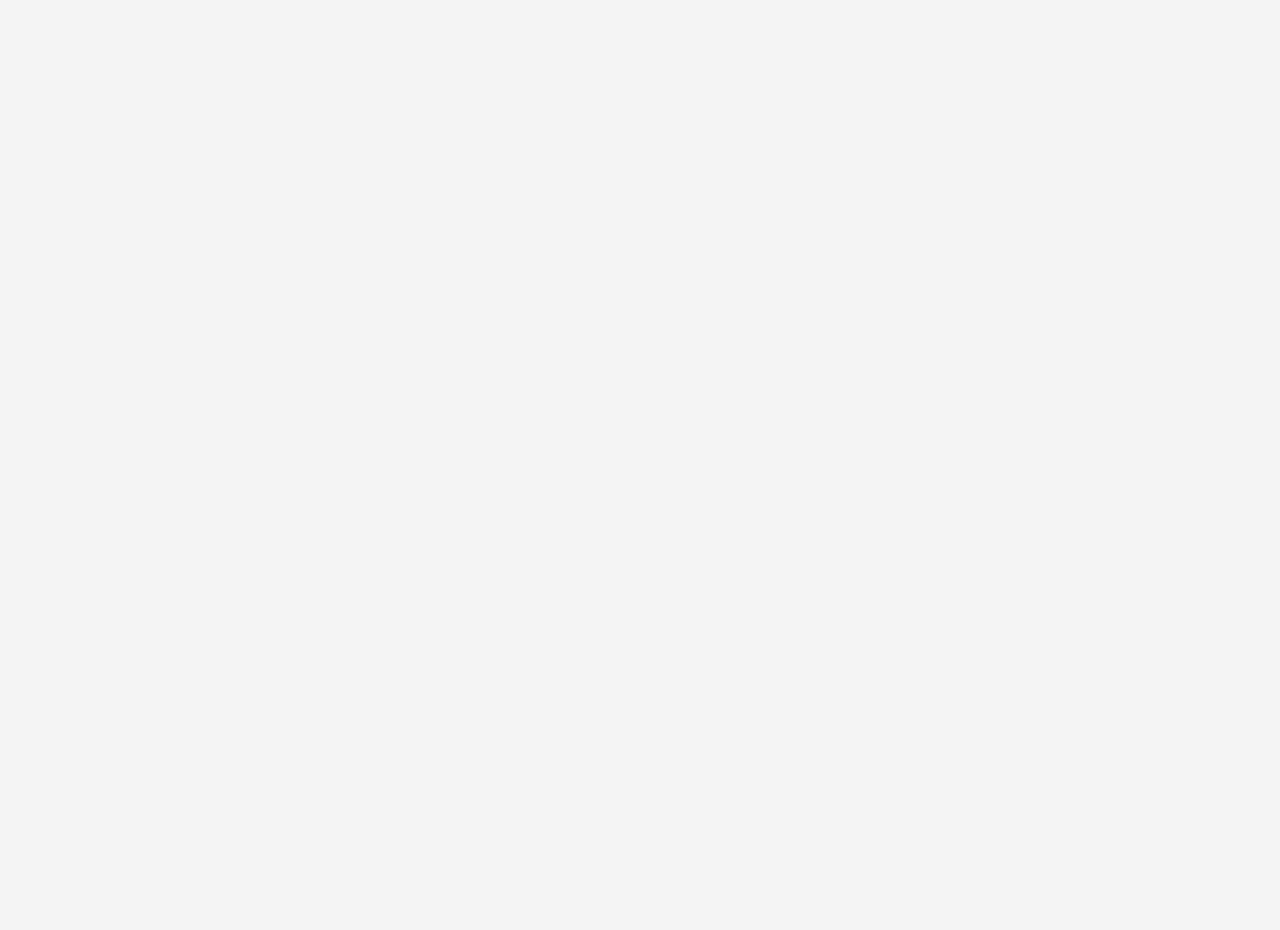
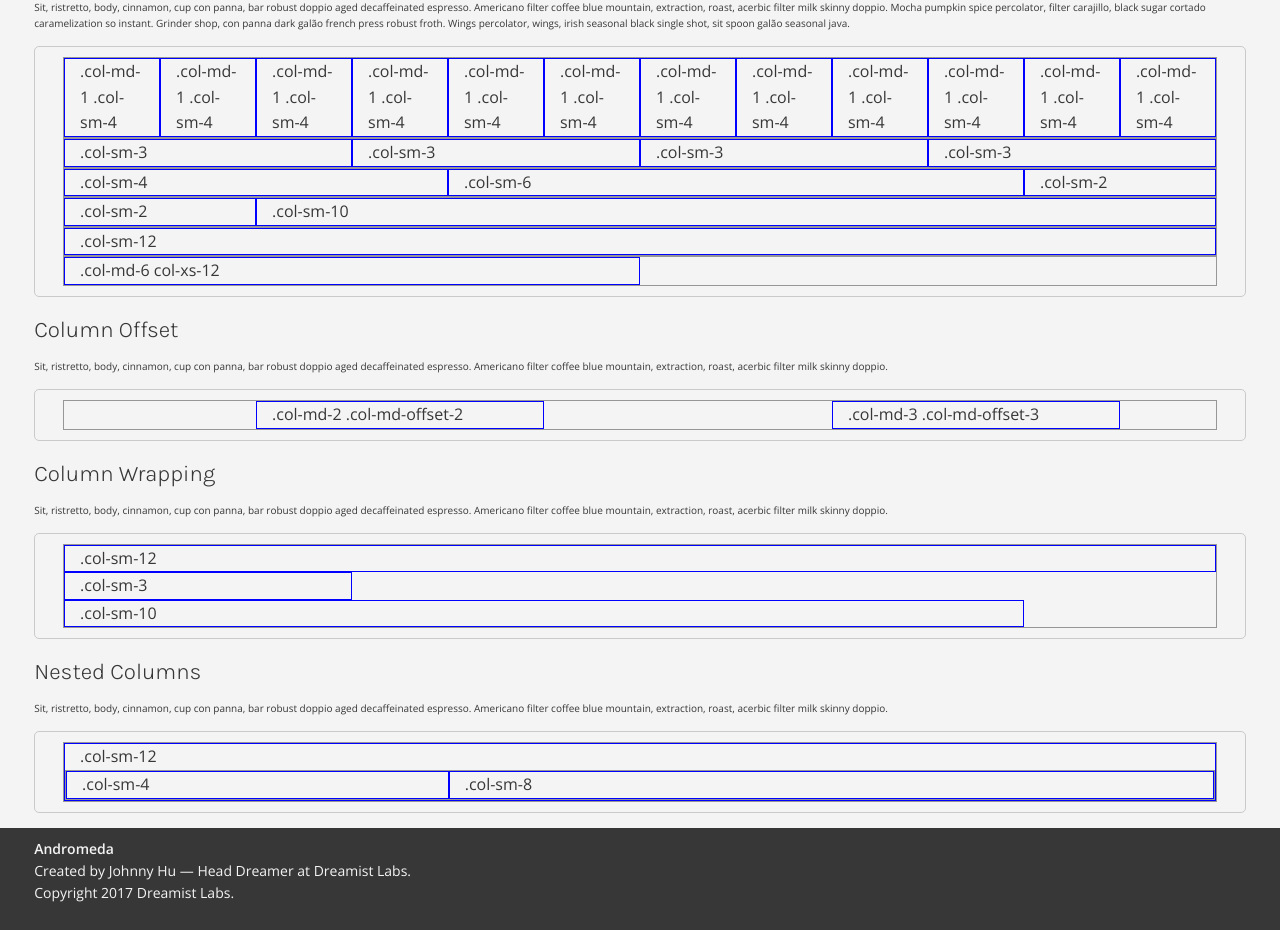
Before and after one commit to dreamistlabs/andromeda, a React (Create React App) app: page / in a window 1280 px wide. Shown: the part 640-1570 px from the top of the page. Before the commit the page ends 800 px from the top, so only its background shows below. Built offline with nearby package versions, Linux system fonts and the light colour scheme.

Commit message:
Elements with multiple columns declared are now properly styled

```diff
--- a/public/assets/stylesheets/andromeda.css
+++ b/public/assets/stylesheets/andromeda.css
@@ -1,6 +1,7 @@
 /**********************************
   VARIABLES
  **********************************/
+/* container */
 /* Media Queries */
 /*! normalize.css v7.0.0 | MIT License | github.com/necolas/normalize.css */
 /* Document
@@ -533,27 +534,37 @@ hr {
  **********************************/
 .container, .container-fluid {
   margin: 0 auto;
-  padding-left: 1rem;
-  padding-right: 1rem; }
+  padding-left: 1.5rem;
+  padding-right: 1.5rem; }
 
 .container {
   max-width: 1400px; }
 
 .container-fluid {
-  max-width: 98%; }
+  max-width: 97%; }
 
 .row {
   display: flex;
   flex-flow: row wrap;
-  margin-left: -1rem;
-  margin-right: -1rem; }
+  margin-left: -1.5rem;
+  margin-right: -1.5rem;
+  border: 1px solid #969696; }
 
 /**********************************
   GRID SYSTEM (WIP)
  **********************************/
-.col-xs-1, .col-xs-2, .col-xs-3, .col-xs-4, .col-xs-5, .col-xs-6, .col-xs-7, .col-xs-8, .col-xs-9, .col-xs-10, .col-xs-11, .col-xs-12, .col-sm-1, .col-sm-2, .col-sm-3, .col-sm-4, .col-sm-5, .col-sm-6, .col-sm-7, .col-sm-8, .col-sm-9, .col-sm-10, .col-sm-11, .col-sm-12, .col-md-1, .col-md-2, .col-md-3, .col-md-4, .col-md-5, .col-md-6, .col-md-7, .col-md-8, .col-md-9, .col-md-10, .col-md-11, .col-md-12, .col-lg-1, .col-lg-2, .col-lg-3, .col-lg-4, .col-lg-5, .col-lg-6, .col-lg-7, .col-lg-8, .col-lg-9, .col-lg-10, .col-lg-11, .col-lg-12 {
-  padding: 0 1rem;
-  overflow: hidden; }
+/*
+ * Andromeda's Grid System is based off of a 12-column structure.
+ */
+/* thematic/defining variables */
+/* referential variables */
+[class^="col-"] {
+  position: relative;
+  padding: 0 1.5rem;
+  width: 100%;
+  min-height: 1px;
+  overflow: hidden;
+  border: 1px solid blue; }
 
 .col-xs-1 {
   width: 8.33333%; }
@@ -699,6 +710,110 @@ hr {
 .col-lg-12 {
   width: 100.0%; }
 
+@media screen and (min-width: 1200px) and (max-width: 1800px) {
+  .col-lg-1 {
+    width: 8.33333%; }
+  .col-lg-2 {
+    width: 16.66667%; }
+  .col-lg-3 {
+    width: 25.0%; }
+  .col-lg-4 {
+    width: 33.33333%; }
+  .col-lg-5 {
+    width: 41.66667%; }
+  .col-lg-6 {
+    width: 50.0%; }
+  .col-lg-7 {
+    width: 58.33333%; }
+  .col-lg-8 {
+    width: 66.66667%; }
+  .col-lg-9 {
+    width: 75.0%; }
+  .col-lg-10 {
+    width: 83.33333%; }
+  .col-lg-11 {
+    width: 91.66667%; }
+  .col-lg-12 {
+    width: 100.0%; } }
+
+@media screen and (min-width: 900px) and (max-width: 1200px) {
+  .col-md-1 {
+    width: 8.33333%; }
+  .col-md-2 {
+    width: 16.66667%; }
+  .col-md-3 {
+    width: 25.0%; }
+  .col-md-4 {
+    width: 33.33333%; }
+  .col-md-5 {
+    width: 41.66667%; }
+  .col-md-6 {
+    width: 50.0%; }
+  .col-md-7 {
+    width: 58.33333%; }
+  .col-md-8 {
+    width: 66.66667%; }
+  .col-md-9 {
+    width: 75.0%; }
+  .col-md-10 {
+    width: 83.33333%; }
+  .col-md-11 {
+    width: 91.66667%; }
+  .col-md-12 {
+    width: 100.0%; } }
+
+@media screen and (min-width: 600px) and (max-width: 900px) {
+  .col-sm-1 {
+    width: 8.33333%; }
+  .col-sm-2 {
+    width: 16.66667%; }
+  .col-sm-3 {
+    width: 25.0%; }
+  .col-sm-4 {
+    width: 33.33333%; }
+  .col-sm-5 {
+    width: 41.66667%; }
+  .col-sm-6 {
+    width: 50.0%; }
+  .col-sm-7 {
+    width: 58.33333%; }
+  .col-sm-8 {
+    width: 66.66667%; }
+  .col-sm-9 {
+    width: 75.0%; }
+  .col-sm-10 {
+    width: 83.33333%; }
+  .col-sm-11 {
+    width: 91.66667%; }
+  .col-sm-12 {
+    width: 100.0%; } }
+
+@media screen and (max-width: 600px) {
+  .col-xs-1 {
+    width: 8.33333%; }
+  .col-xs-2 {
+    width: 16.66667%; }
+  .col-xs-3 {
+    width: 25.0%; }
+  .col-xs-4 {
+    width: 33.33333%; }
+  .col-xs-5 {
+    width: 41.66667%; }
+  .col-xs-6 {
+    width: 50.0%; }
+  .col-xs-7 {
+    width: 58.33333%; }
+  .col-xs-8 {
+    width: 66.66667%; }
+  .col-xs-9 {
+    width: 75.0%; }
+  .col-xs-10 {
+    width: 83.33333%; }
+  .col-xs-11 {
+    width: 91.66667%; }
+  .col-xs-12 {
+    width: 100.0%; } }
+
 .col-xs-offset-1 {
   margin-left: 8.33333%; }
 
@@ -834,6 +949,14 @@ hr {
 /**********************************
   UTILITIES (WIP)
  **********************************/
+/* Padding and Margin Classes
+ * The following creates classes that increase the padding or margin
+ * of an element in increments of 5px. Each class is named based on
+ * the property (ie. padding or margin) and side (ie. top, right, bottom,
+ * or left) it's targeting. For example, to add 35px of padding on the
+ * left of an element, the class to use would be .pl-35. The max increment
+ * available is 100px.
+ */
 .mt-5 {
   margin-top: 5px; }
 
--- a/src/components/App.jsx
+++ b/src/components/App.jsx
@@ -4,7 +4,7 @@ import React, { Component } from 'react';
 
 import Dashboard from '../components/Dashboard/Dashboard';
 import BaselinePage from '../pages/baseline';
-// import GridSystemPage from '../pages/grid-system';
+import GridSystemPage from '../pages/grid-system';
 import './app.css';
 
 import Footer from './Footer/Footer';
@@ -63,7 +63,7 @@ class App extends Component {
         </section>
 
         {/*<BaselinePage />*/}
-        {/*<GridSystemPage />*/}
+        <GridSystemPage />
 
         <Footer />
       </div>
--- a/src/pages/grid-system.jsx
+++ b/src/pages/grid-system.jsx
@@ -19,46 +19,72 @@ export default class GridSystemPage extends Component {
             </header>
             <div className="docs example">
                 <div className="docs card">
-                    <div className="m31 container-fluid">
-                        <div className="m31 row">
-                            <div className="m31 col-1">.m31.col-1</div>
-                            <div className="m31 col-1">.m31.col-1</div>
-                            <div className="m31 col-1">.m31.col-1</div>
-                            <div className="m31 col-1">.m31.col-1</div>
-                            <div className="m31 col-1">.m31.col-1</div>
-                            <div className="m31 col-1">.m31.col-1</div>
-                            <div className="m31 col-1">.m31.col-1</div>
-                            <div className="m31 col-1">.m31.col-1</div>
-                            <div className="m31 col-1">.m31.col-1</div>
-                            <div className="m31 col-1">.m31.col-1</div>
-                            <div className="m31 col-1">.m31.col-1</div>
-                            <div className="m31 col-1">.m31.col-1</div>
+                    <div className="container-fluid">
+                        <div className="row">
+                            <div className="col-md-1 col-sm-4">.col-md-1 .col-sm-4</div>
+                            <div className="col-md-1 col-sm-4">.col-md-1 .col-sm-4</div>
+                            <div className="col-md-1 col-sm-4">.col-md-1 .col-sm-4</div>
+                            <div className="col-md-1 col-sm-4">.col-md-1 .col-sm-4</div>
+                            <div className="col-md-1 col-sm-4">.col-md-1 .col-sm-4</div>
+                            <div className="col-md-1 col-sm-4">.col-md-1 .col-sm-4</div>
+                            <div className="col-md-1 col-sm-4">.col-md-1 .col-sm-4</div>
+                            <div className="col-md-1 col-sm-4">.col-md-1 .col-sm-4</div>
+                            <div className="col-md-1 col-sm-4">.col-md-1 .col-sm-4</div>
+                            <div className="col-md-1 col-sm-4">.col-md-1 .col-sm-4</div>
+                            <div className="col-md-1 col-sm-4">.col-md-1 .col-sm-4</div>
+                            <div className="col-md-1 col-sm-4">.col-md-1 .col-sm-4</div>
                         </div>
                     </div>
-                    <div className="m31 container-fluid">
-                        <div className="m31 row">
-                            <div className="m31 col-3">.m31.col-3</div>
-                            <div className="m31 col-3">.m31.col-3</div>
-                            <div className="m31 col-3">.m31.col-3</div>
-                            <div className="m31 col-3">.m31.col-3</div>
+                    <div className="container-fluid">
+                        <div className="row">
+                            <div className="col-sm-3">.col-sm-3</div>
+                            <div className="col-sm-3">.col-sm-3</div>
+                            <div className="col-sm-3">.col-sm-3</div>
+                            <div className="col-sm-3">.col-sm-3</div>
                         </div>
                     </div>
-                    <div className="m31 container-fluid">
-                        <div className="m31 row">
-                            <div className="m31 col-4">.m31.col-4</div>
-                            <div className="m31 col-6">.m31.col-6</div>
-                            <div className="m31 col-2">.m31.col-2</div>
+                    <div className="container-fluid">
+                        <div className="row">
+                            <div className="col-sm-4">.col-sm-4</div>
+                            <div className="col-sm-6">.col-sm-6</div>
+                            <div className="col-sm-2">.col-sm-2</div>
                         </div>
                     </div>
-                    <div className="m31 container-fluid">
-                        <div className="m31 row">
-                            <div className="m31 col-2">.m31.col-2</div>
-                            <div className="m31 col-10">.m31.col-10</div>
+                    <div className="container-fluid">
+                        <div className="row">
+                            <div className="col-sm-2">.col-sm-2</div>
+                            <div className="col-sm-10">.col-sm-10</div>
                         </div>
                     </div>
-                    <div className="m31 container-fluid">
-                        <div className="m31 row">
-                            <div className="m31 col-12">.m31.col-12</div>
+                    <div className="container-fluid">
+                        <div className="row">
+                            <div className="col-sm-12">.col-sm-12</div>
+                        </div>
+                    </div>
+                    <div className="container-fluid">
+                        <div className="row">
+                            <div className="col-md-6 col-xs-12">.col-md-6 col-xs-12</div>
+                        </div>
+                    </div>
+                </div>
+            </div>
+        </section>
+
+        <section className="docs section" name="column-wrapping">
+            <header className="docs section__header">
+                <h2 className="docs section__title">
+                    Column Offset
+                </h2>
+                <p className="docs section__description">
+                    Sit, ristretto, body, cinnamon, cup con panna, bar robust doppio aged decaffeinated espresso. Americano filter coffee blue mountain, extraction, roast, acerbic filter milk skinny doppio.
+                </p>
+            </header>
+            <div className="docs example">
+                <div className="docs card">
+                    <div className="container-fluid">
+                        <div className="row">
+                            <div className="col-xs-4 col-md-3 col-md-offset-2">.col-md-2 .col-md-offset-2</div>
+                            <div className="col-xs-4 col-md-3 col-md-offset-3">.col-md-3 .col-md-offset-3</div>
                         </div>
                     </div>
                 </div>
@@ -76,11 +102,11 @@ export default class GridSystemPage extends Component {
             </header>
             <div className="docs example">
                 <div className="docs card">
-                    <div className="m31 container-fluid">
-                        <div className="m31 row">
-                            <div className="m31 col-12">.m31.col-12</div>
-                            <div className="m31 col-3">.m31.col-3</div>
-                            <div className="m31 col-10">.m31.col-10</div>
+                    <div className="container-fluid">
+                        <div className="row">
+                            <div className="col-sm-12">.col-sm-12</div>
+                            <div className="col-sm-3">.col-sm-3</div>
+                            <div className="col-sm-10">.col-sm-10</div>
                         </div>
                     </div>
                 </div>
@@ -98,13 +124,13 @@ export default class GridSystemPage extends Component {
             </header>
             <div className="docs example">
                 <div className="docs card">
-                    <div className="m31 container-fluid">
-                        <div className="m31 row">
-                            <div className="m31 col-12">
-                                .m31.col-12
-                                <div className="m31 row">
-                                    <div className="m31 col-4">.m31.col-4</div>
-                                    <div className="m31 col-8">.m31.col-8</div>
+                    <div className="container-fluid">
+                        <div className="row">
+                            <div className="col-sm-12">
+                                .col-sm-12
+                                <div className="row">
+                                    <div className="col-sm-4">.col-sm-4</div>
+                                    <div className="col-sm-8">.col-sm-8</div>
                                 </div>
                             </div>
 
--- a/src/scss/andromeda.scss
+++ b/src/scss/andromeda.scss
@@ -47,10 +47,21 @@ $gray-color-darker:     #7d7d7d;
 
 
 // spacing
+$default-margin:      1.5rem;
+$default-padding:     1.5rem;
 $spacing-unit:        1rem;
+
+
+$default-container-max-width:       1400px;
+$default-container-fluid-max-width: 97%;
 
 $horizontal-spacing:  $spacing-unit;
 $vertical-spacing:    $spacing-unit * 1.5;
+
+/* container */
+$container-padding:         $default-padding;
+$container-max-width:       $default-container-max-width;
+$container-fluid-max-width: $default-container-fluid-max-width;
 
 $padding-sm:      0.75rem;
 $padding-reg:     1rem;
@@ -69,16 +80,34 @@ $hd-desktop:      1800px;
 
 
 @mixin for-mobile-only {
-  @media screen and (max-width: $mobile - 1) { @content; }
+  @media screen and (max-width: $mobile) { @content; }
 }
 @mixin for-tablet-portrait-up {
   @media screen and (min-width: $mobile) { @content; }
 }
+@mixin for-tablet-portrait-only {
+  @media screen and (min-width: $mobile) and (max-width: $tablet) { @content; }
+}
+@mixin for-up-to-tablet-landscape {
+  @media screen and (max-width: $tablet) { @content; }
+}
 @mixin for-tablet-landscape-up {
   @media screen and (min-width: $tablet) { @content; }
 }
+@mixin for-tablet-landscape-only {
+  @media screen and (min-width: $tablet) and (max-width: $desktop) { @content; }
+}
+@mixin for-up-to-desktop {
+  @media screen and (max-width: $desktop) { @content; }
+}
 @mixin for-desktop-up {
   @media screen and (min-width: $desktop) { @content; }
+}
+@mixin for-desktop-only {
+  @media screen and (min-width: $desktop) and (max-width: $hd-desktop) { @content; }
+}
+@mixin for-up-to-big-desktop {
+  @media screen and (max-width: $hd-desktop) { @content; }
 }
 @mixin for-big-desktop-up {
   @media screen and (min-width: $hd-desktop) { @content; }
@@ -96,26 +125,23 @@ $hd-desktop:      1800px;
  **********************************/
 %container {
   margin: 0 auto;
-  padding-left: $horizontal-spacing;
-  padding-right: $horizontal-spacing;
+  padding-left: $container-padding;
+  padding-right: $container-padding;
 }
 
+.container, .container-fluid { @extend %container; }
 .container {
-  @extend %container;
-  max-width: 1400px;
+  max-width: $container-max-width;
 }
-
 .container-fluid {
-  @extend %container;
-  max-width: 98%;
+  max-width: $container-fluid-max-width;
 }
-
 .row {
   display: flex;
   flex-flow: row wrap;
-  margin-left: -$horizontal-spacing;
-  margin-right: -$horizontal-spacing;
-  // @include test-border($gray-color);
+  margin-left: -$container-padding;
+  margin-right: -$container-padding;
+  @include test-border($gray-color);
 }
 
 @import 'andromeda/grid';
--- a/src/scss/andromeda/_grid.scss
+++ b/src/scss/andromeda/_grid.scss
@@ -1,32 +1,65 @@
 /**********************************
   GRID SYSTEM (WIP)
  **********************************/
-%column {
-  padding: 0 $margin-reg;
-  overflow: hidden;
-  // @include test-border(blue);
-}
+/*
+ * Andromeda's Grid System is based off of a 12-column structure.
+ */
 
-$col-xs: col-xs;
-$col-sm: col-sm;
-$col-md: col-md;
-$col-lg: col-lg;
-$col-padding:     $padding-reg;
-$col-width:       8.3333333%;
+/* thematic/defining variables */
+
+/* referential variables */
+$column-padding:            $default-padding;
+
+$col-xs:      col-xs;
+$col-sm:      col-sm;
+$col-md:      col-md;
+$col-lg:      col-lg;
+$col-width:   8.3333333%;
 
 // array of different column sizes
 $col-sizes: $col-xs $col-sm $col-md $col-lg;
 
+@mixin build-column($s, $i, $w) {
+  .#{$s}-#{$i} { width: $w; }
+}
+
+[class^="col-"] {
+  position: relative;
+  padding: 0 $column-padding;
+  width: 100%;
+  min-height: 1px;
+  overflow: hidden;
+  @include test-border(blue);
+}
 // iterate through each size and create column classes, ie. col-md-1.
 @each $size in $col-sizes {
-  // ie, col-md-1 {width: $col-1}
   @for $i from 1 through 12 {
     $width: $col-width * $i;
-
-    .#{$size}-#{$i} {
-      @extend %column;
-      width: $width;
-    }
+    @include build-column($size, $i, $width);
+  }
+}
+@include for-desktop-only {
+  @for $i from 1 through 12 {
+    $width: $col-width * $i;
+    @include build-column($col-lg, $i, $width);
+  }
+}
+@include for-tablet-landscape-only {
+  @for $i from 1 through 12 {
+    $width: $col-width * $i;
+    @include build-column($col-md, $i, $width);
+  }
+}
+@include for-tablet-portrait-only {
+  @for $i from 1 through 12 {
+    $width: $col-width * $i;
+    @include build-column($col-sm, $i, $width);
+  }
+}
+@include for-mobile-only {
+  @for $i from 1 through 12 {
+    $width: $col-width * $i;
+    @include build-column($col-xs, $i, $width);
   }
 }
 
@@ -34,7 +67,6 @@ $col-sizes: $col-xs $col-sm $col-md $col-lg;
 @each $size in $col-sizes {
   @for $i from 1 through 11 {
     $width: $col-width * $i;
-
     .#{$size}-offset-#{$i} { margin-left: $width; }
   }
 }
```
Also changed, not shown: src/scss/andromeda/_utilities.scss (+8 -1 lines).
